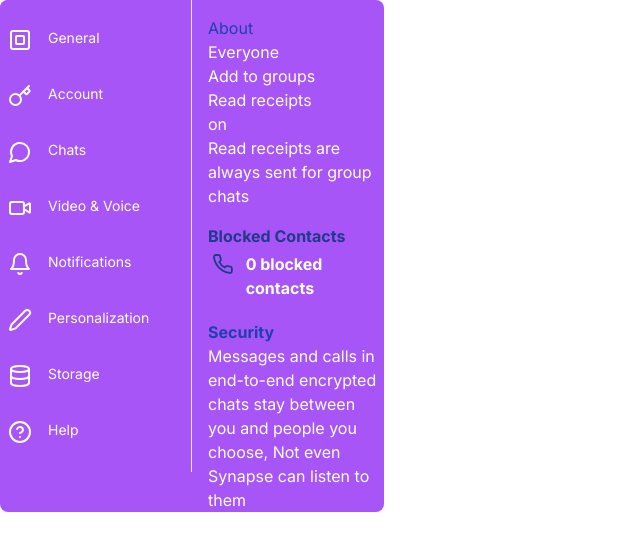
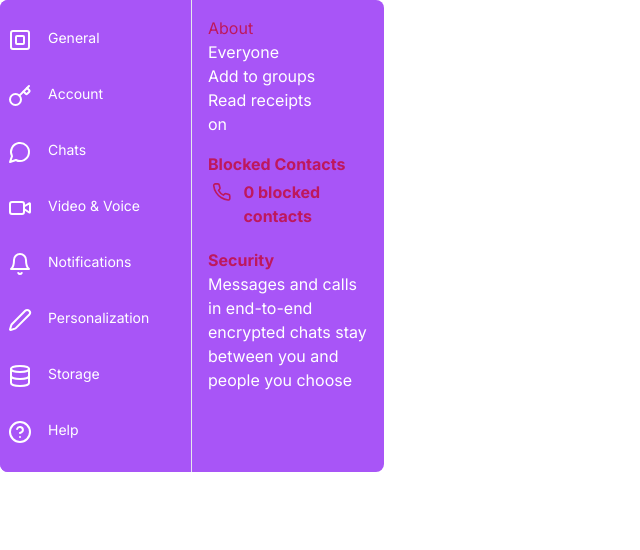
Before and after one commit to EwiJosepha/synapse, a Next.js app: page /usersProfile/account-details in a window 1280 px wide. Shown: the top 550 px of the page, without its empty margins (0-640 px from the left). Built offline with nearby package versions, Linux system fonts and the light colour scheme.

Commit message:
fixing typeerror and adding storage component

```diff
--- a/src/app/(users-profile)/usersProfile/storage/page.tsx
+++ b/src/app/(users-profile)/usersProfile/storage/page.tsx
@@ -0,0 +1,12 @@
+import StorageSys from '@/core/pages/users-profile-details/storage'
+import React from 'react'
+
+function Storage() {
+  return (
+    <div>
+      <StorageSys/>
+    </div>
+  )
+}
+
+export default Storage
--- a/src/core/components/organisms/users-sidebar.tsx
+++ b/src/core/components/organisms/users-sidebar.tsx
@@ -43,7 +43,7 @@
     {
       icon: <Database />,
       text: "Storage",
-      href: "/usersProfile/general"
+      href: "/usersProfile/storage"
 
     },
     {
--- a/src/core/pages/users-profile-details/account.tsx
+++ b/src/core/pages/users-profile-details/account.tsx
@@ -3,28 +3,28 @@
 
 function AccountDetails() {
   const accountContent = [
-    "About", "Everyone", "Add to groups", "Read receipts", "on", "Read receipts are always sent for group chats"
+    "About", "Everyone", "Add to groups", "Read receipts", "on"
   ]
   return (
     <div>
-      <div className='flex flex-col gap-4 pl-4 text-white'>
+      <div className='flex flex-col gap-4 pl-4 pr-4 text-white'>
         <div className='flex flex-col pt-4'>
 
           {accountContent.map((details,i) => (
-            <p className={`${i == 0?"text-blue-800":"text-white"}`}>{details}</p>
+            <p className={`${i == 0?"text-pink-700":"text-white"}`}>{details}</p>
           ))}
         </div>
         <div className='text-gray-600'>
-          <p className='font-bold text-blue-900'>Blocked Contacts</p>
+          <p className='font-bold text-pink-700'>Blocked Contacts</p>
           <div className='p-1 flex gap-3'>
-            <Phone className='text-blue-900' />
-            <p className='font-bold text-white'> 0 blocked contacts</p>
+            <Phone className='text-pink-700' />
+            <p className='font-bold text-pink-700'> 0 blocked contacts</p>
           </div>
 
         </div>
         <div>
-          <p className='font-bold text-blue-800'>Security</p>
-          <span>Messages and calls in end-to-end encrypted chats stay between you and people you choose, Not even Synapse can listen to them</span>
+          <p className='font-bold text-pink-700'>Security</p>
+          <span>Messages and calls in end-to-end encrypted chats stay between you and people you choose</span>
         </div>
 
       </div>
--- a/src/core/pages/users-profile-details/personalise.tsx
+++ b/src/core/pages/users-profile-details/personalise.tsx
@@ -19,6 +19,15 @@
     setColor(prevColor => prevColor === '#E10E50' ? 'white' : '#E10E50')
 
   }
+
+  function handleYellow () {
+setColor((prevcolor)=> prevcolor === "#CAE943" ? "white" : "#CAE943")
+  }
+
+  function handleCream () {
+    setColor((prevcolor)=> prevcolor === "#F6F4EF" ? "white" : "#F6F4EF")
+
+  }
   return (
     <div className='pl-4 flex flex-col gap-3'>
       <h1 className='md:text-sm  text-white pb-2 pt-5 pr-2'>Personalize your Wallpaper by clicking</h1>
@@ -35,6 +44,12 @@
         <button style={{ background: "#2FD5C2" }} className='py-4 rounded-sm  text-white' onClick={handlegreen}>
          Green
         </button>
+        <button style={{ background: "#CAE943" }} className='py-4 rounded-sm  text-white' onClick={handleYellow}>
+         Yellow
+        </button>
+        <button style={{ background: "#F6F4EF" }} className='py-4 rounded-sm  text-white' onClick={handleCream}>
+         Cream
+        </button>
       </div>
       <div className='w-[90%] border-2 border-b-gray-500 grid h-28 bg-white' style={{background: color}}>
 
--- a/src/core/pages/users-profile-details/storage.tsx
+++ b/src/core/pages/users-profile-details/storage.tsx
@@ -0,0 +1,31 @@
+import React from 'react'
+
+function StorageSys() {
+  return (
+    <div>
+      <div className=' flex flex-col gap-4 pl-4 text-white pr-4'>
+        <h1 className='text-bold text-xl pt-4'>Storage</h1>
+        <p>Automatic downloads</p>
+        <span className='text-gray-100'>Chose which media will be automatically downloaded from the message you receive</span>
+        <div className=' flex gap-4 text-white'>
+          <input  type='checkbox' defaultChecked className='bg-pink-500 p-2'/>
+          <span>Photos</span>
+        </div>
+        <div className=' flex gap-4 text-white'>
+          <input  type='checkbox'  defaultChecked className='bg-pink-500'/>
+          <span>Videos</span>
+        </div>
+        <div className=' flex gap-4 text-white'>
+          <input  type='checkbox' defaultChecked className='bg-pink-500 p-2'/>
+          <span>Documents</span>
+        </div>
+        <div className=' flex gap-4 text-white'>
+          <input  type='checkbox' defaultChecked className='bg-pink-500 p-2'/>
+          <span>Files</span>
+        </div>
+      </div>
+    </div>
+  )
+}
+
+export default StorageSys
--- a/src/core/pages/users-profile-details/video.tsx
+++ b/src/core/pages/users-profile-details/video.tsx
@@ -1,9 +1,9 @@
 "use client"
-import { Camera} from 'lucide-react';
+import { Camera } from 'lucide-react';
 import React, { useRef } from 'react';
 
 const WebcamComponent = () => {
-  const videoRef = useRef(null);
+  const videoRef = useRef<HTMLVideoElement | null>(null);
   let localStream: MediaStream;
 
   const startCamHandler = async () => {
@@ -12,8 +12,11 @@
         video: true,
         audio: true,
       });
-      videoRef.current.srcObject = localStream;
-      videoRef.current.play();
+      if (videoRef.current) {
+        videoRef.current.srcObject = localStream;
+        videoRef.current.play();
+      }
+
     } catch (error) {
       console.error("Error accessing media devices.", error);
     }
@@ -29,7 +32,7 @@
     <div className='pl-4 mx-auto flex flex-col gap-4 pt-4'>
       <h1 className='font-bold text-xl text-white'>Video & voice</h1>
       <button className=" bg-pink-500 text-white  md:px-4 md:py-2 py-1 rounded-md w-[90%]" onClick={startCamHandler}>
-       start Webcam
+        start Webcam
       </button>
       <video ref={videoRef} autoPlay muted style={{ width: '90%', height: 'auto', borderRadius: "8px" }}></video>
       <div className=' flex gap-2 text-white'>
```
